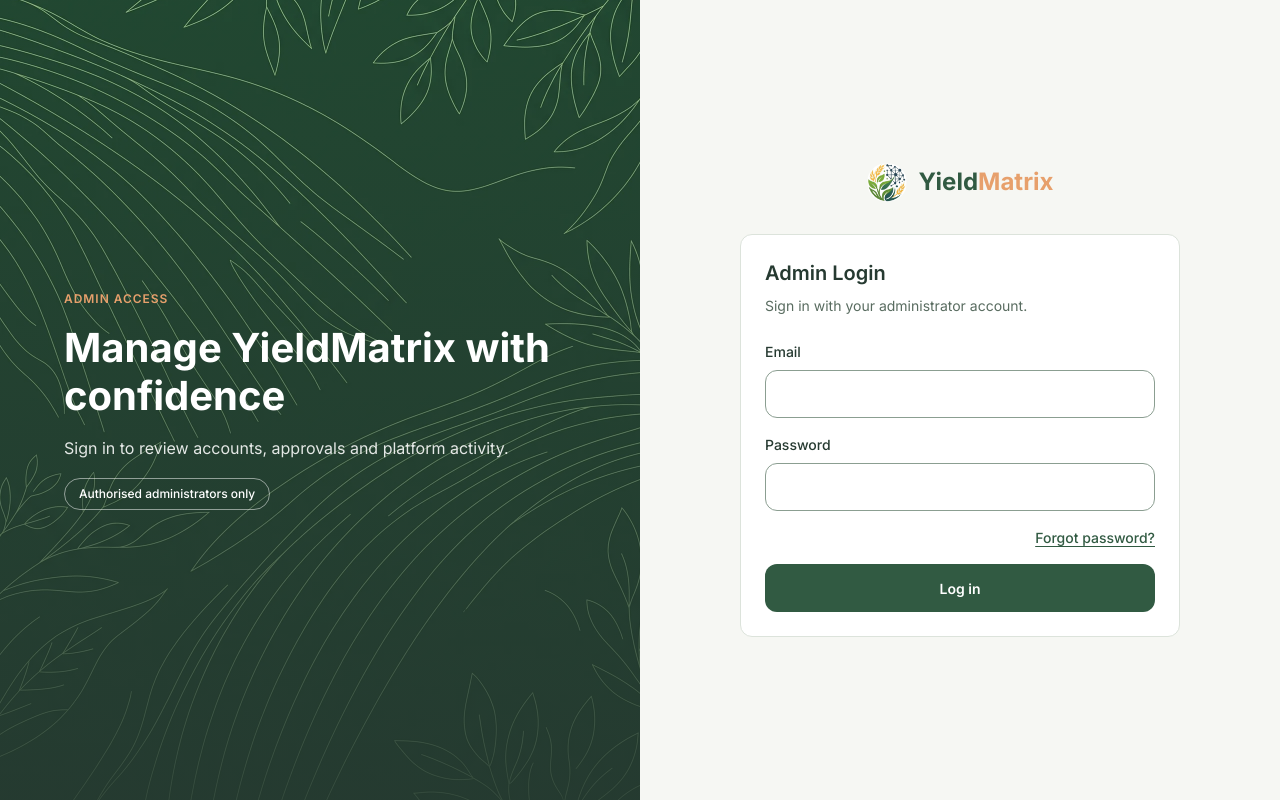
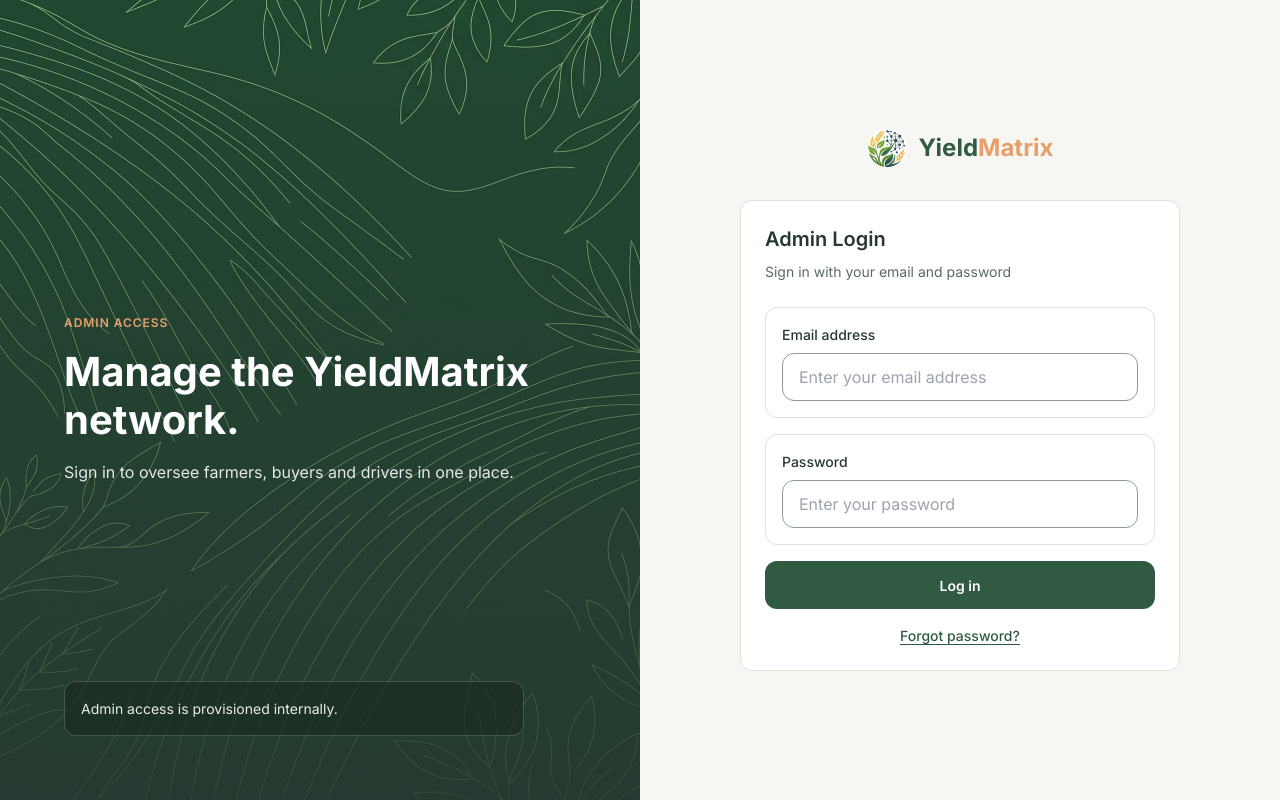
Before and after one commit to GR-Projects-Team-405/YieldMatrix, a React (Vite) app in the folder frontend/: page /account/login in a window 1280 px wide. Built offline with nearby package versions, Linux system fonts and the light colour scheme; no server answers.

Commit message:
style(ym02): align admin login page with Figma design

```diff
--- a/frontend/src/features/ym02/AdminLoginPage.tsx
+++ b/frontend/src/features/ym02/AdminLoginPage.tsx
@@ -58,37 +58,41 @@ export default function AdminLoginPage() {
     return (
     <AuthSplitLayout
       label="Admin access"
-      headline="Manage YieldMatrix with confidence"
-      body="Sign in to review accounts, approvals and platform activity."
-      chip="Authorised administrators only"
+      headline="Manage the YieldMatrix network."
+      body="Sign in to oversee farmers, buyers and drivers in one place."
+      note="Admin access is provisioned internally."
     >
-      <ContentCard title="Admin Login" subtitle="Sign in with your administrator account.">
+      <ContentCard title="Admin Login" subtitle="Sign in with your email and password">
         <form className="ym02-form" onSubmit={handleSubmit} noValidate>
           {formError && <Alert type="error">{formError}</Alert>}
+          <div className="ym02-field-box">
             <InputField
               id="admin-email"
-            label="Email"
+              label="Email address"
               type="email"
+              placeholder="Enter your email address"
               autoComplete="username"
               value={email}
               onChange={(e) => setEmail(e.target.value)}
               error={errors.email}
             />
+          </div>
+          <div className="ym02-field-box">
             <InputField
               id="admin-password"
               label="Password"
               type="password"
+              placeholder="Enter your password"
               autoComplete="current-password"
               value={password}
               onChange={(e) => setPassword(e.target.value)}
               error={errors.password}
             />
-          <div className="ym02-links">
-            <Link className="ym02-link" to="/account/forgot-password">Forgot password?</Link>
           </div>
           <Button type="submit" variant="primary" disabled={submitting}>
             {submitting ? 'Logging in…' : 'Log in'}
           </Button>
+          <Link className="ym02-link ym02-link--center" to="/account/forgot-password">Forgot password?</Link>
         </form>
       </ContentCard>
     </AuthSplitLayout>
--- a/frontend/src/features/ym02/AuthSplitLayout.tsx
+++ b/frontend/src/features/ym02/AuthSplitLayout.tsx
@@ -8,20 +8,22 @@ export interface AuthSplitLayoutProps {
   label: string;
   headline: string;
   body: string;
-  /** Optional chip under the body text. */
-  chip?: string;
+  /** Optional note pinned to the bottom of the brand panel. */
+  note?: string;
   /** The form card shown on the right side. */
   children: ReactNode;
 }
 
-export default function AuthSplitLayout({ label, headline, body, chip, children }: AuthSplitLayoutProps) {
+export default function AuthSplitLayout({ label, headline, body, note, children }: AuthSplitLayoutProps) {
   return (
     <div className="ym02-auth">
       <aside className="ym02-auth__brand" style={{ backgroundImage: `url(${lineArt})` }}>
-        <p className="ym02-auth__label">{label}</p>
-        <h1 className="ym02-auth__headline">{headline}</h1>
-        <p className="ym02-auth__body">{body}</p>
-        {chip && <span className="ym02-auth__chip">{chip}</span>}
+        <div className="ym02-auth__copy">
+          <p className="ym02-auth__label">{label}</p>
+          <h1 className="ym02-auth__headline">{headline}</h1>
+          <p className="ym02-auth__body">{body}</p>
+        </div>
+        {note && <p className="ym02-auth__note">{note}</p>}
       </aside>
 
       <main className="ym02-auth__main">
--- a/frontend/src/features/ym02/ym02.css
+++ b/frontend/src/features/ym02/ym02.css
@@ -6,14 +6,12 @@
   color: var(--text);
 }
 
-/* Left brand panel */
+/* Left brand panel: copy centred, note pinned to the bottom */
 .ym02-auth__brand {
   position: relative;
   isolation: isolate;
-  display: flex;
-  flex-direction: column;
-  justify-content: center;
-  gap: 16px;
+  display: grid;
+  grid-template-rows: 1fr auto 1fr;
   padding: 64px;
   background-color: #315a42;
   background-size: cover;
@@ -26,6 +24,11 @@
   inset: 0;
   z-index: -1;
   background: linear-gradient(180deg, rgba(49, 90, 66, 0.35) 0%, rgba(38, 58, 49, 0.9) 100%);
+}
+.ym02-auth__copy {
+  grid-row: 2;
+  display: grid;
+  gap: 16px;
 }
 .ym02-auth__label {
   font-size: 12px;
@@ -46,13 +49,17 @@
   line-height: 1.6;
   color: rgba(255, 255, 255, 0.88);
 }
-.ym02-auth__chip {
-  align-self: flex-start;
-  border: 1px solid rgba(255, 255, 255, 0.5);
-  border-radius: 999px;
-  padding: 6px 14px;
-  font-size: 12px;
-  font-weight: 500;
+.ym02-auth__note {
+  grid-row: 3;
+  align-self: end;
+  max-width: 460px;
+  margin: 0;
+  border: 1px solid rgba(255, 255, 255, 0.18);
+  border-radius: 12px;
+  padding: 16px;
+  background: rgba(23, 40, 29, 0.55);
+  font-size: 14px;
+  color: rgba(255, 255, 255, 0.9);
 }
 
 /* Right side */
@@ -82,6 +89,14 @@
 .ym02-form .ym-button {
   width: 100%;
 }
+.ym02-form .ym-status {
+  justify-self: start;
+}
+.ym02-field-box {
+  border: 1px solid var(--border);
+  border-radius: 12px;
+  padding: 16px;
+}
 .ym02-link {
   color: var(--accent-text);
   font-size: 14px;
@@ -89,15 +104,12 @@
   text-decoration: underline;
   text-underline-offset: 3px;
 }
+.ym02-link--center {
+  text-align: center;
+}
 .ym02-links {
   display: flex;
   justify-content: flex-end;
-}
-.ym02-form .ym-status {
-  justify-self: start;
-}
-.ym02-link--center {
-  text-align: center;
 }
 
 /* Narrow screens: brand panel becomes a short banner on top */
@@ -106,14 +118,18 @@
     grid-template-columns: 1fr;
   }
   .ym02-auth__brand {
+    display: flex;
+    flex-direction: column;
     padding: 24px 16px;
+  }
+  .ym02-auth__copy {
     gap: 8px;
   }
   .ym02-auth__headline {
     font-size: 24px;
   }
   .ym02-auth__body,
-  .ym02-auth__chip {
+  .ym02-auth__note {
     display: none;
   }
 }
```
Lines whose indentation alone changed are shown as unchanged.
